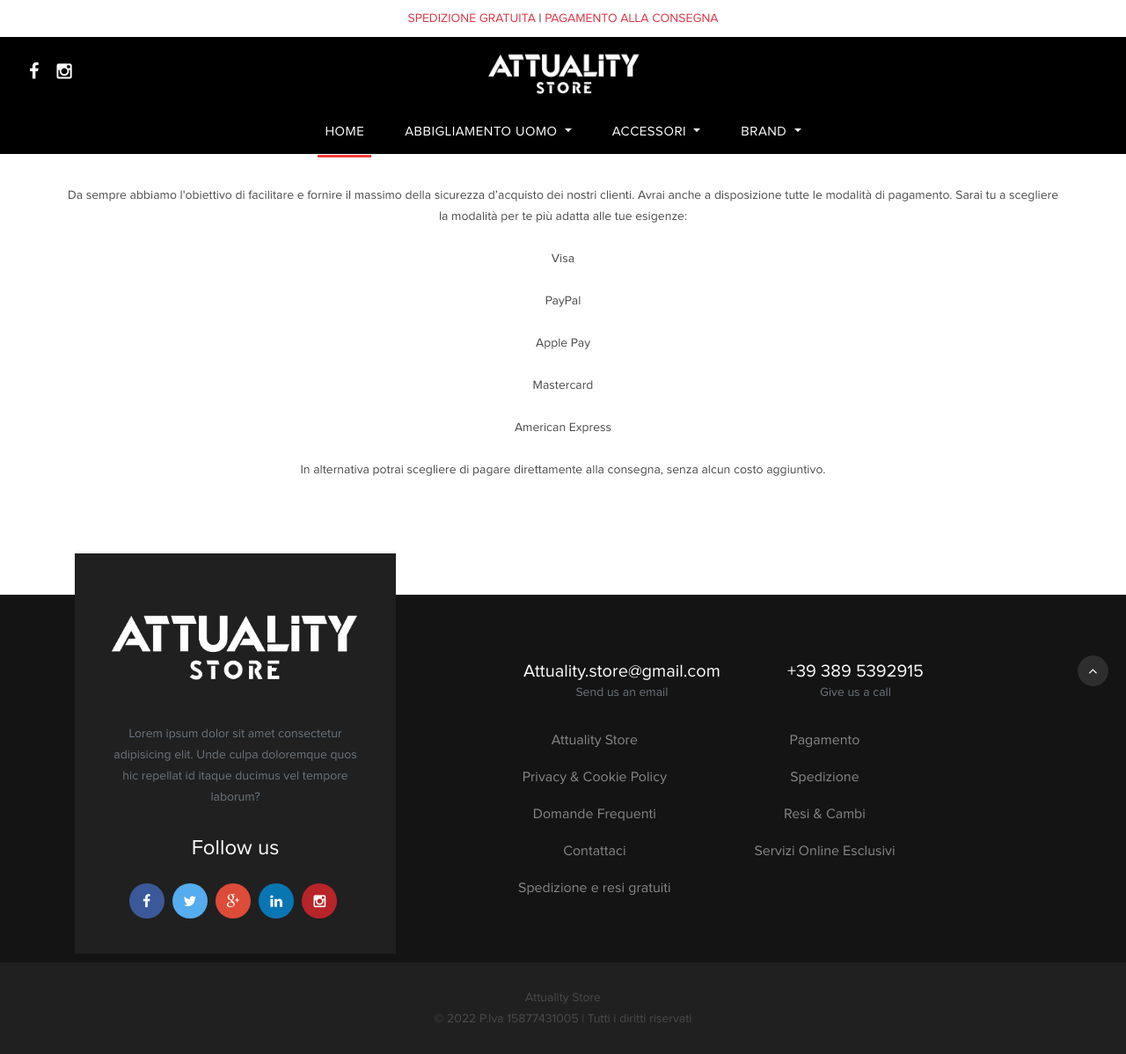
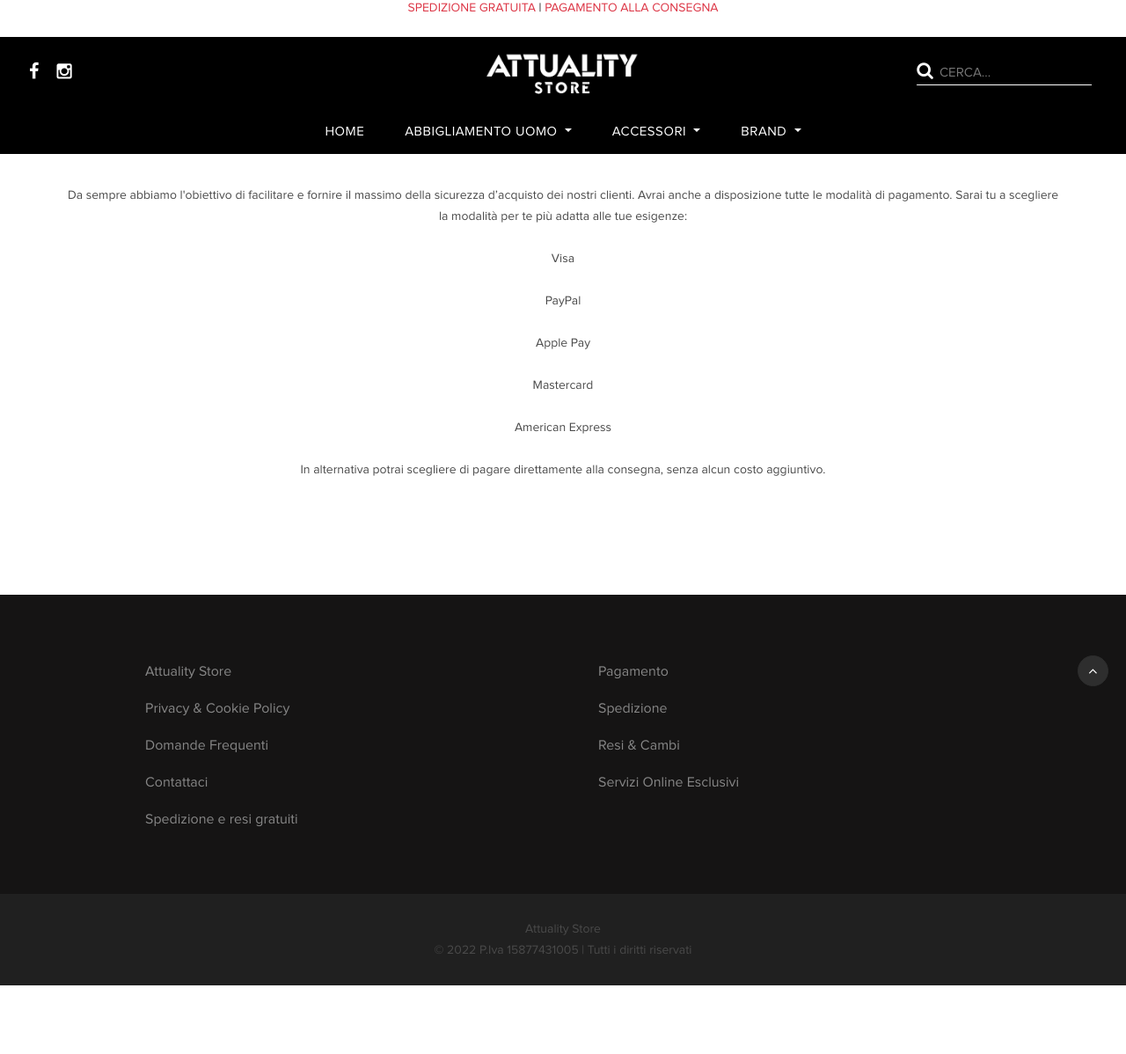
Before and after one commit to hassanaziz0012/attuality-store, a Django app: page /pagamento in a window 1280 px wide. Shown: the whole page at 88% size. After the commit the page ends 1120 px from the top, so only its background shows below. Run offline with Django 3.2, Linux system fonts and the light colour scheme; some libraries are stand-ins or nearby versions.

Commit message:
More changes

```diff
--- a/attuality_store/main/templates/base.html
+++ b/attuality_store/main/templates/base.html
@@ -52,7 +52,8 @@ https://templatemo.com/tm-546-sixteen-clothing
                     <span class="text-danger">SPEDIZIONE GRATUITA <em>|</em> PAGAMENTO ALLA CONSEGNA</span>
                 </p>
                 <p>
-                    <span class="text-black">SCOPRI <em>|</em> <a class="announcement-link" href="#">NUOVI ARRIVI</a></span>
+                    <span class="text-black">SCOPRI <em>|</em> <a class="announcement-link" href="#">NUOVI
+                            ARRIVI</a></span>
                 </p>
             </div>
         </div>
@@ -69,8 +70,9 @@ https://templatemo.com/tm-546-sixteen-clothing
                     </div>
                     <img src="/static/assets/images/logo-white-transparent.png" alt="Attuliaty Store Logo"
                         class="img-fluid logo">
-                    <div>
-
+                    <div class="search-box">
+                        <i class="fa fa-search text-white"></i>
+                        <input type="text" name="search" id="search" placeholder="CERCA...">
                     </div>
                 </div>
                 <button class="navbar-toggler" type="button" data-toggle="collapse" data-target="#navbarResponsive"
@@ -80,12 +82,13 @@ https://templatemo.com/tm-546-sixteen-clothing
                 <div class="collapse navbar-collapse" id="navbarResponsive">
                     <ul class="navbar-nav ml-auto">
                         <li class="nav-item active">
-                            <a class="nav-link" href="index.html">HOME
+                            <a class="nav-link" href="#">HOME
                                 <span class="sr-only">(current)</span>
                             </a>
                         </li>
                         <li class="nav-item dropdown">
-                            <a class="nav-link dropdown-toggle" href="#" id="uomoDropdown" role="button" data-toggle="dropdown" aria-haspopup="true" aria-expanded="false">
+                            <a class="nav-link dropdown-toggle" href="#" id="uomoDropdown" role="button"
+                                data-toggle="dropdown" aria-haspopup="true" aria-expanded="false">
                                 ABBIGLIAMENTO UOMO
                             </a>
 
@@ -102,7 +105,8 @@ https://templatemo.com/tm-546-sixteen-clothing
                             </div>
                         </li>
                         <li class="nav-item dropdown">
-                            <a class="nav-link dropdown-toggle" href="#" id="accessoryDropdown" role="button" data-toggle="dropdown" aria-haspopup="true" aria-expanded="false">
+                            <a class="nav-link dropdown-toggle" href="#" id="accessoryDropdown" role="button"
+                                data-toggle="dropdown" aria-haspopup="true" aria-expanded="false">
                                 ACCESSORI
                             </a>
 
@@ -113,7 +117,8 @@ https://templatemo.com/tm-546-sixteen-clothing
                             </div>
                         </li>
                         <li class="nav-item dropdown">
-                            <a class="nav-link dropdown-toggle" href="#" id="brandDropdown" role="button" data-toggle="dropdown" aria-haspopup="true" aria-expanded="false">
+                            <a class="nav-link dropdown-toggle" href="#" id="brandDropdown" role="button"
+                                data-toggle="dropdown" aria-haspopup="true" aria-expanded="false">
                                 BRAND
                             </a>
 
@@ -140,76 +145,7 @@ https://templatemo.com/tm-546-sixteen-clothing
     <footer id="dk-footer" class="dk-footer">
         <div class="container">
             <div class="row">
-                <div class="col-md-12 col-lg-4">
-                    <div class="dk-footer-box-info">
-                        <a href="index.html" class="footer-logo">
-                            <img src="/static/assets/images/logo-white-transparent.png" alt="footer_logo"
-                                class="img-fluid">
-                        </a>
-                        <p class="footer-info-text text-secondary">
-                            Lorem ipsum dolor sit amet consectetur adipisicing elit. Unde culpa doloremque quos hic
-                            repellat id itaque ducimus vel tempore laborum?
-                        </p>
-                        <div class="footer-social-link">
-                            <h3>Follow us</h3>
-                            <ul>
-                                <li>
-                                    <a href="#"><i class="fa fa-facebook"></i></a>
-                                </li>
-                                <li>
-                                    <a href="#"><i class="fa fa-twitter"></i></a>
-                                </li>
-                                <li>
-                                    <a href="#"><i class="fa fa-google-plus"></i></a>
-                                </li>
-                                <li>
-                                    <a href="#"><i class="fa fa-linkedin"></i></a>
-                                </li>
-                                <li>
-                                    <a href="#"><i class="fa fa-instagram"></i></a>
-                                </li>
-                            </ul>
-                        </div>
-                        <!-- End Social link -->
-                    </div>
-                </div>
-                <!-- End Col -->
-                <div class="col-md-12 col-lg-8">
-                    <div class="row">
-                        <div class="col-md-6">
-                            <div class="contact-us">
-                                <div class="contact-icon">
-                                    <i class="fa fa-map-o" aria-hidden="true"></i>
-                                </div>
-                                <!-- End contact Icon -->
-                                <div class="contact-info">
-                                    <h3>Attuality.store@gmail.com</h3>
-                                    <p class="text-secondary">Send us an email</p>
-                                </div>
-                                <!-- End Contact Info -->
-                            </div>
-                            <!-- End Contact Us -->
-                        </div>
-                        <!-- End Col -->
-                        <div class="col-md-6">
-                            <div class="contact-us contact-us-last">
-                                <div class="contact-icon">
-                                    <i class="fa fa-volume-control-phone" aria-hidden="true"></i>
-                                </div>
-                                <!-- End contact Icon -->
-                                <div class="contact-info">
-                                    <h3>+39 389 5392915</h3>
-                                    <p class="text-secondary">Give us a call</p>
-                                </div>
-                                <!-- End Contact Info -->
-                            </div>
-                            <!-- End Contact Us -->
-                        </div>
-                        <!-- End Col -->
-                    </div>
-                    <!-- End Contact Row -->
-                    <div class="row">
-                        <div class="col-md-12 col-lg-10">
+                <div class="col-md-12">
                     <div class="footer-widget footer-left-widget">
                         <ul>
                             <li><a href="{% url 'attuality-store' %}">Attuality Store</a></li>
@@ -226,17 +162,10 @@ https://templatemo.com/tm-546-sixteen-clothing
                             <li><a href="{% url 'servizi' %}">Servizi Online Esclusivi</a></li>
                         </ul>
                     </div>
-                            <!-- End Footer Widget -->
                 </div>
 
             </div>
-                    <!-- End Row -->
         </div>
-                <!-- End Col -->
-            </div>
-            <!-- End Widget Row -->
-        </div>
-        <!-- End Contact Container -->
 
 
         <div class="copyright">
--- a/attuality_store/static/assets/css/custom.css
+++ b/attuality_store/static/assets/css/custom.css
@@ -48,7 +48,27 @@ i.fa {
 }
 
 .navbar-brand img {
-    margin-right: 50px;
+    margin-left: 12%;
+}
+
+.dropdown:hover .dropdown-menu {
+    display: block;
+    margin-top: 0; /* remove the gap so it doesn't close */
+ }
+
+.search-box {
+    border-bottom: 1px solid #fff;
+}
+
+input#search {
+    border: none;
+    color: #fff;
+    font-size: 15px;
+}
+
+.search-box, input#search {
+    background-color: transparent;
+    outline: none;
 }
 
 .brand-content {
@@ -563,6 +583,10 @@ a.announcement-link:hover {
     margin-bottom: 35px;
 }
 
+.footer-widget {
+    text-align: left;
+}
+
 .footer-widget h3 {
     font-size: 24px;
     color: #fff;
```
Also changed, not shown: attuality_store/main/static/assets/css/custom.css (+25 -1 lines), attuality_store/main/static/assets/css/templatemo-sixteen.css (+2 -25 lines), attuality_store/static/assets/css/templatemo-sixteen.css (+2 -25 lines). Lines whose indentation alone changed are shown as unchanged.
